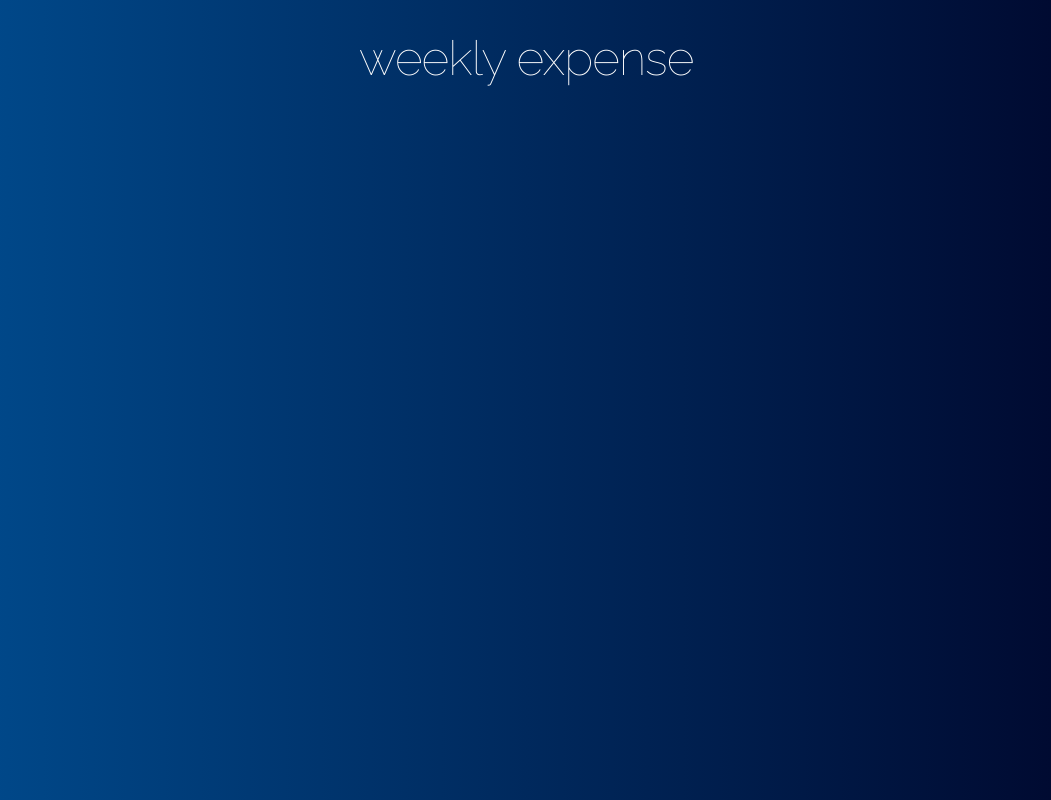
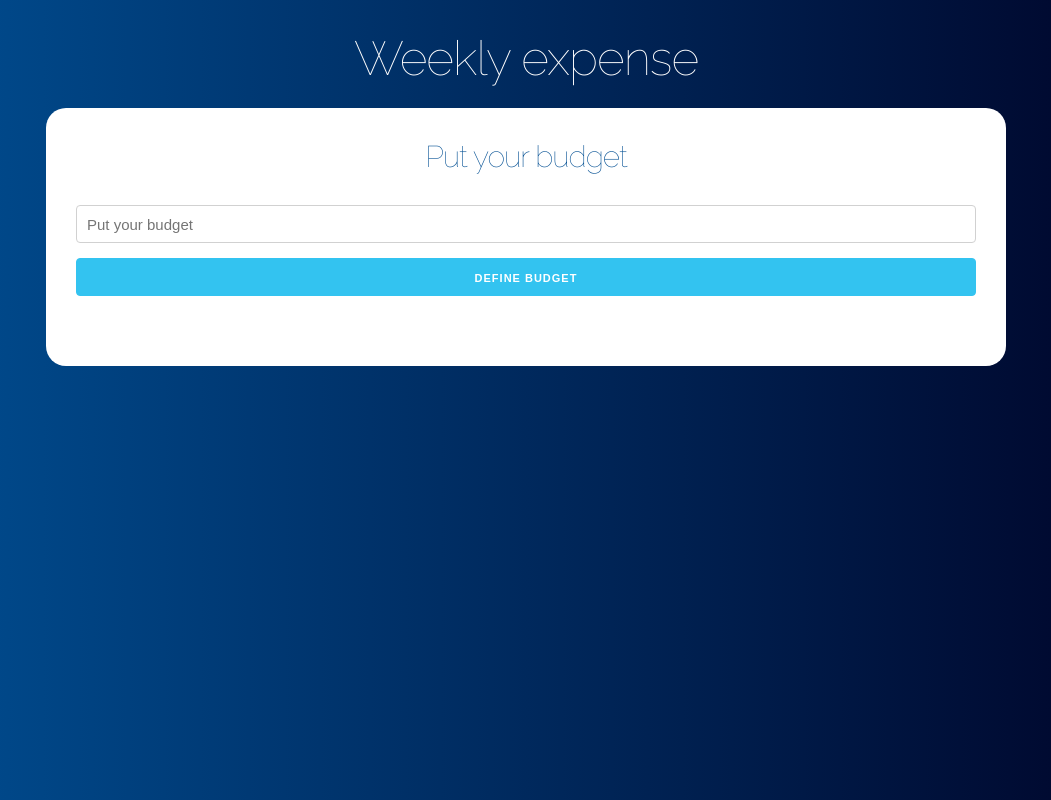
Before and after one commit to Francisco28/budget_react, a React (Create React App) app: page / in a window 1280 px wide. Shown: the whole page, without its empty margins (114-1165 px from the left). Built offline with nearby package versions, Linux system fonts and the light colour scheme.

Commit message:
add component Question

```diff
--- a/src/App.js
+++ b/src/App.js
@@ -1,11 +1,15 @@
 import React from 'react';
-
+import Question from './components/Question';
 
 function App() {
   return (
     <div className="container">
         <header>
-          <h1>weekly expense</h1>
+          <h1>Weekly expense</h1>
+
+          <div className="content-main content">
+              <Question />
+          </div>
         </header>
     </div>
   );
--- /dev/null
+++ b/src/components/Question.js
@@ -0,0 +1,26 @@
+import React, { Fragment } from 'react';
+
+const Question = () => {
+    return (
+        <Fragment>
+            <h2>Put your budget</h2>
+
+            <form>
+                <input
+                    type="number"
+                    className="u-full-width"
+                    placeholder="Put your budget"
+                />
+
+                <input
+                    type="submit"
+                    className="button-primary u-full-width"
+                    value="Define Budget"
+                />
+            </form>
+
+        </Fragment>
+     );
+}
+
+export default Question;
--- a/src/index.css
+++ b/src/index.css
@@ -12,10 +12,10 @@ body {
 header {
   margin: 30px 0;
 }
-.contenido {
+.content {
   padding:20px;
 }
-.contenido-principal {
+.content-main {
   background-color: white;
   padding: 30px;
   border-radius: 20px;
```
